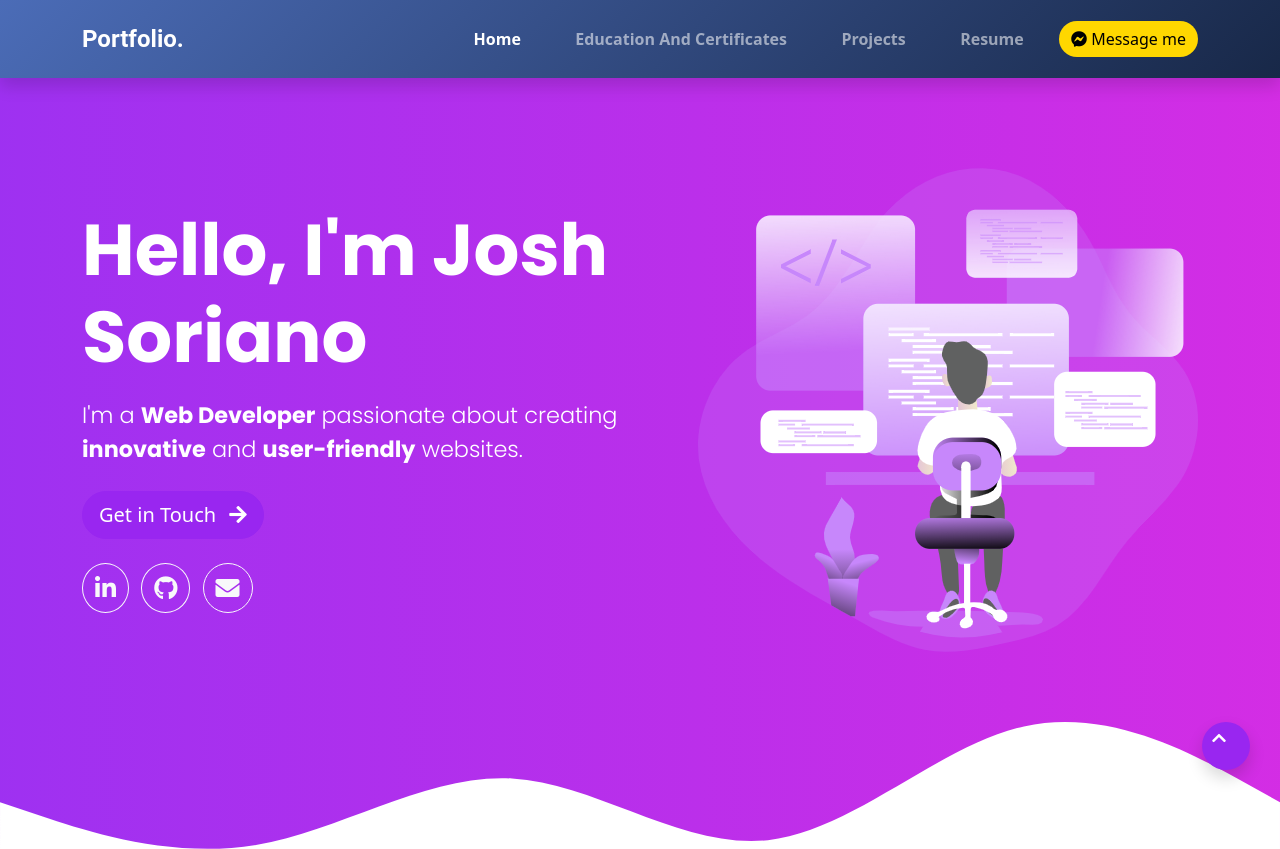
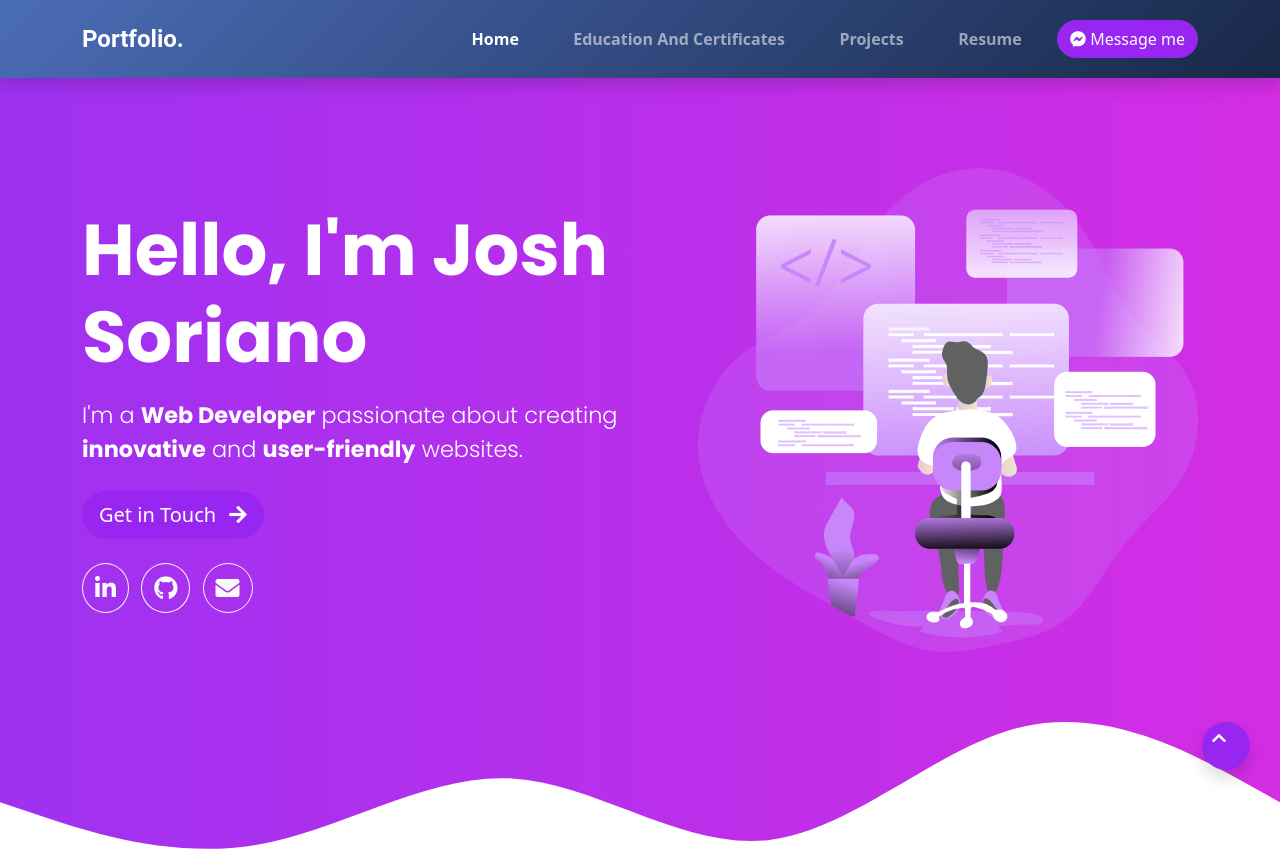
Before and after one commit to Joshyboi29/Resume, a website: page index.html in a window 1280 px wide. Shown: the top 849 px of the page. Drawn offline with nearby package versions, Linux system fonts and the light colour scheme; files that its build step writes are made by us from their sources.

Commit message:
Update index.html

```diff
--- a/index.html
+++ b/index.html
@@ -28,7 +28,7 @@
           <li class="nav-item"><a class="nav-link" href="#projects">Projects</a></li>
           <li class="nav-item"><a class="nav-link" href="#resume">Resume</a></li>
         </ul>
-            <a href="https://www.facebook.com/joshuasoriano26/" class="btn btn-primary rounded-pill btn-message">
+        <a href="https://www.facebook.com/joshuasoriano26/" class="btn btn-primary rounded-pill">
           <i class="fab fa-facebook-messenger"></i> Message me
         </a>
       </div>
```
Lines whose indentation alone changed are shown as unchanged.
